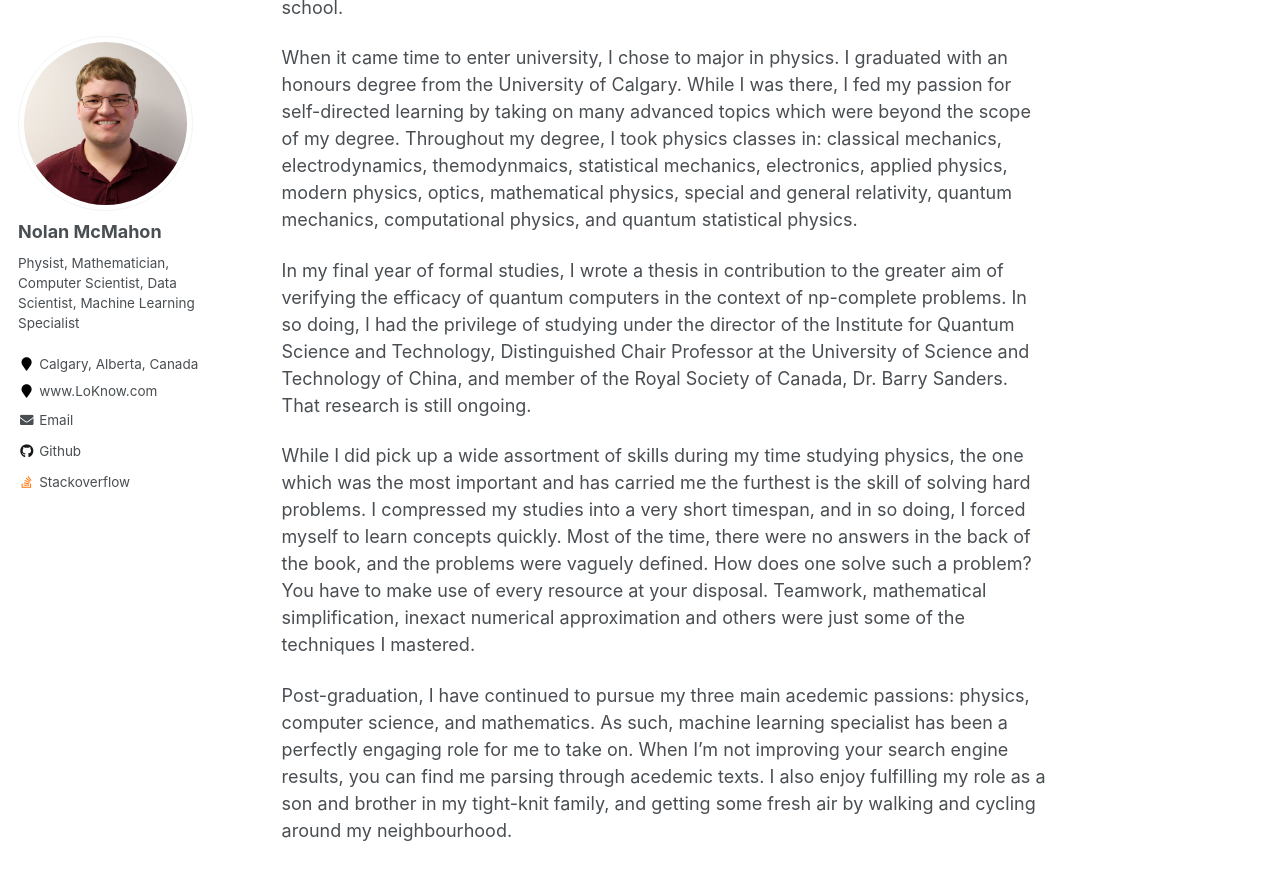
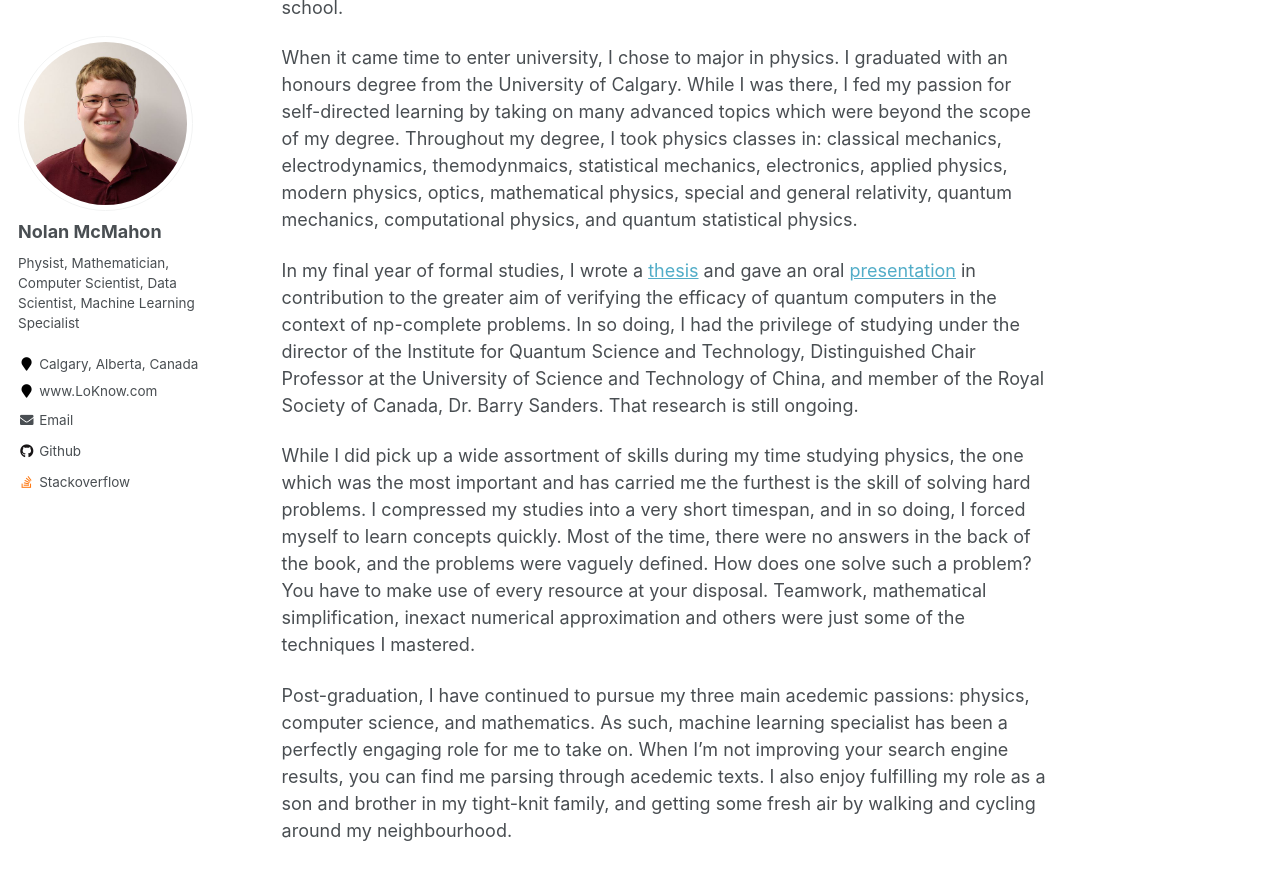
Before and after one commit to NolantheNerd/NolantheNerd.github.io, a Jekyll site: the page built from _pages/about.md, in a window 1280 px wide and 900 px high, scrolled down 591 px. Shown: the top 880 px of the window. Built offline with Jekyll 4.4.1, drawn with Linux system fonts in a browser that asks for light colours.

Commit message:
Added Thesis Work to About Me

```diff
--- a/_pages/about.md
+++ b/_pages/about.md
@@ -16,7 +16,7 @@ From that point forward, I was hooked on self-directed learning. I didn't hop ba
 
 When it came time to enter university, I chose to major in physics. I graduated with an honours degree from the University of Calgary. While I was there, I fed my passion for self-directed learning by taking on many advanced topics which were beyond the scope of my degree. Throughout my degree, I took physics classes in: classical mechanics, electrodynamics, themodynmaics, statistical mechanics, electronics, applied physics, modern physics, optics, mathematical physics, special and general relativity, quantum mechanics, computational physics, and quantum statistical physics.
 
-In my final year of formal studies, I wrote a thesis in contribution to the greater aim of verifying the efficacy of quantum computers in the context of np-complete problems. In so doing, I had the privilege of studying under the director of the Institute for Quantum Science and Technology, Distinguished Chair Professor at the University of Science and Technology of China, and member of the Royal Society of Canada, Dr. Barry Sanders. That research is still ongoing.
+In my final year of formal studies, I wrote a [thesis](http://nolanthenerd.github.io/files/phys598_thesis.pdf) and gave an oral [presentation](http://nolanthenerd.github.io/files/phys598_presentation.pdf) in contribution to the greater aim of verifying the efficacy of quantum computers in the context of np-complete problems. In so doing, I had the privilege of studying under the director of the Institute for Quantum Science and Technology, Distinguished Chair Professor at the University of Science and Technology of China, and member of the Royal Society of Canada, Dr. Barry Sanders. That research is still ongoing.
 
 While I did pick up a wide assortment of skills during my time studying physics, the one which was the most important and has carried me the furthest is the skill of solving hard problems. I compressed my studies into a very short timespan, and in so doing, I forced myself to learn concepts quickly. Most of the time, there were no answers in the back of the book, and the problems were vaguely defined. How does one solve such a problem? You have to make use of every resource at your disposal. Teamwork, mathematical simplification, inexact numerical approximation and others were just some of the techniques I mastered.
 
```
Also changed, not shown: 2 other files.
